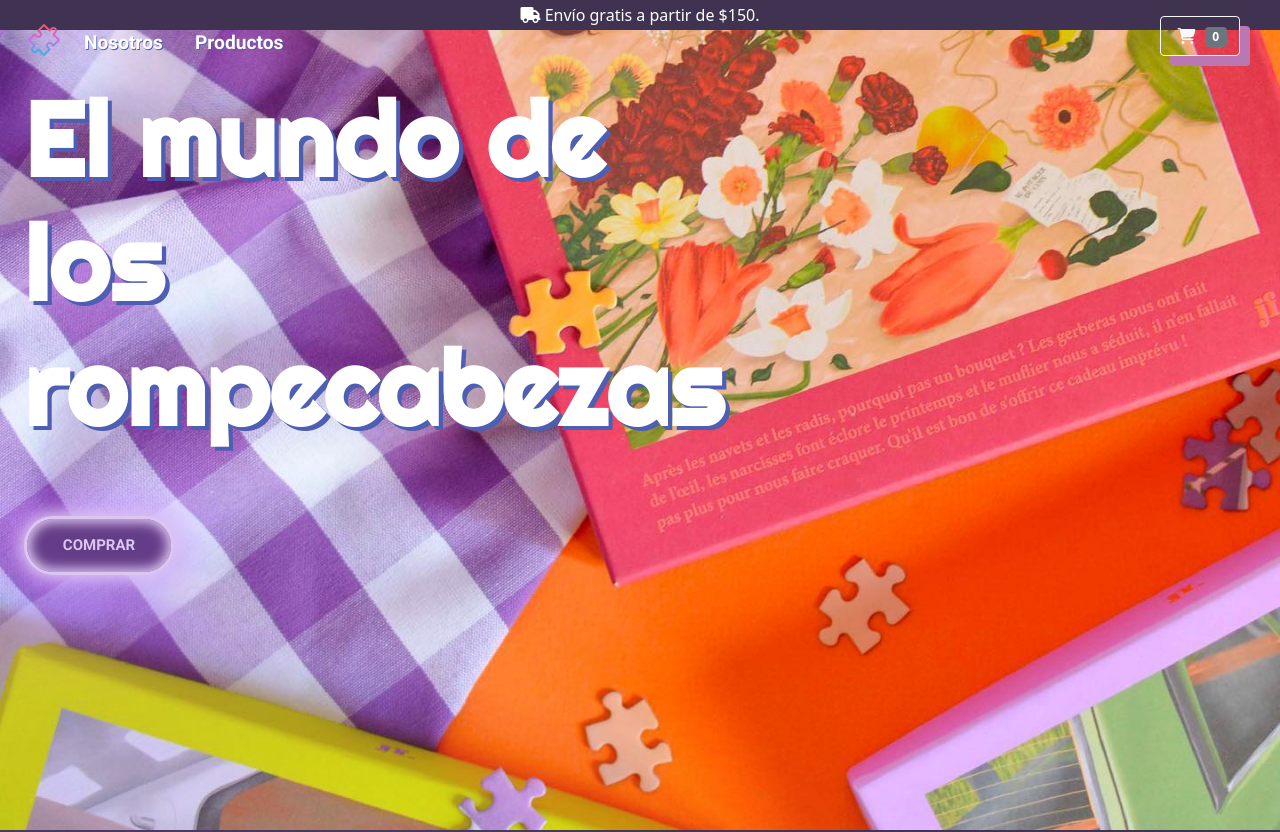
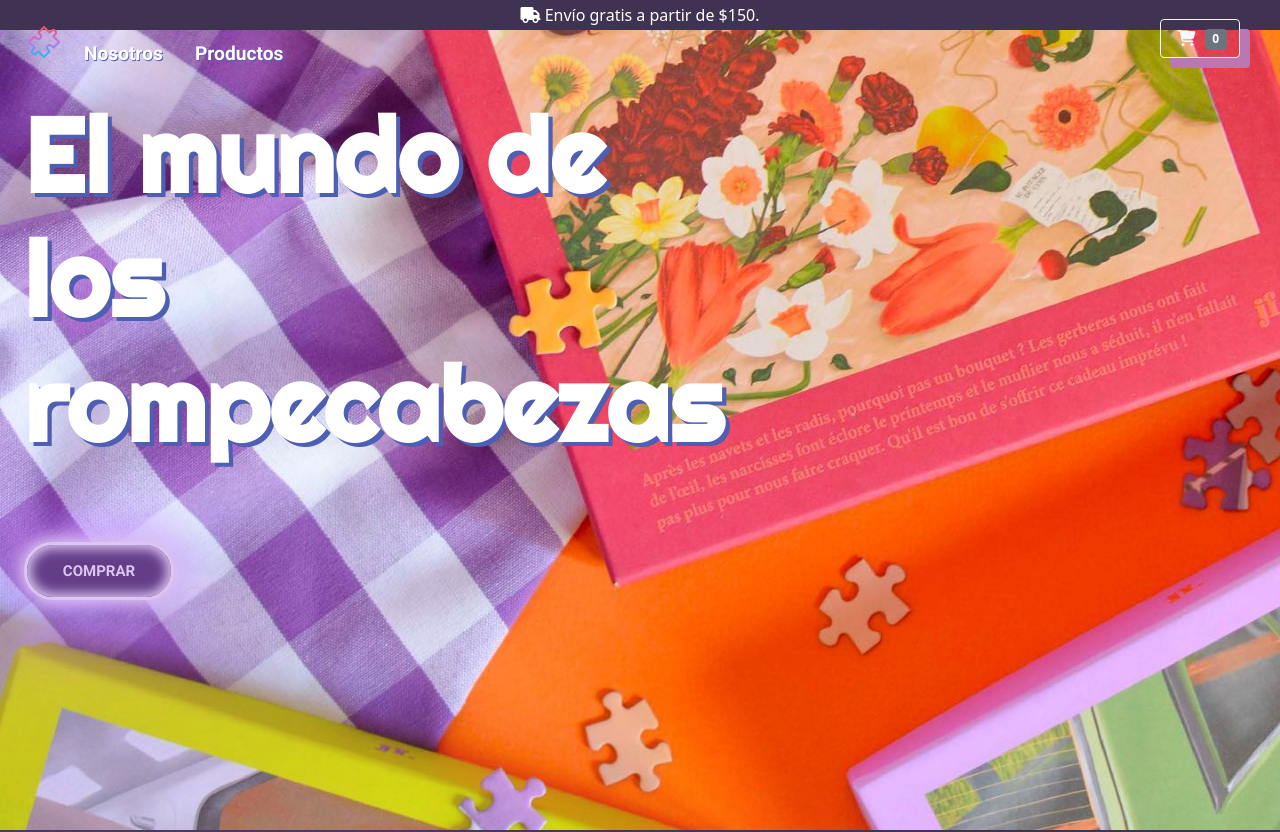
Before and after one commit to mariancode/proyecto-final-js, a plain HTML site: page index.html in a window 1280 px wide. Shown: the top 832 px of the page. Drawn offline with nearby package versions, Linux system fonts and the light colour scheme; some packages are replaced by stand-ins of ours; a script that the page names is missing; a web font is replaced by a local one.

Commit message:
cambios css

```diff
--- a/stylesheet.css
+++ b/stylesheet.css
@@ -20,7 +20,7 @@ body {
   font-size: 1.2rem;
   font-weight: 700;
   margin-right: 1rem;
-  margin-top: 1rem;
+  margin-top: 2rem;
   text-shadow: 0.04em 0.04em 0 hsla(230, 40%, 50%, 1);
 }
 .etiqueta {
@@ -79,7 +79,7 @@ body {
     inset 0 0 0.75em 0.25em var(--glow-color); /* text-shadow: 0 0 0.5em var(--glow-color); */
   position: relative;
   transition: all 0.3s;
-  margin: 1.5em 0;
+  margin: 1.3em 0 2em 0;
 }
 .cta::after {
   pointer-events: none;
@@ -219,7 +219,7 @@ body {
   .hero__text h1 {
     font-size: 6rem;
     width: 70%;
-    margin: 1rem 0;
+    margin: 2rem 0;
   }
   .neonText {
     margin-left: 1rem;
```
